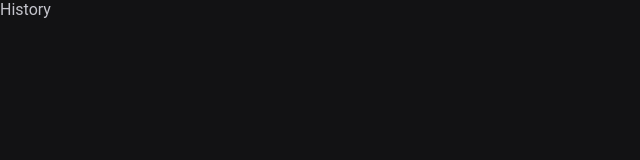
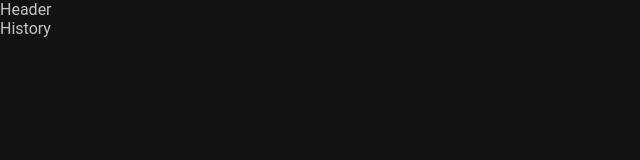
Before and after one commit to Newton-Duarte/ignite-timer, a React app: page /history in a window 1280 px wide. Shown: the top 160 px of the page, without its empty margins (0-640 px from the left). Built offline with nearby package versions, Linux system fonts and the light colour scheme; the HTML template or start-up script is replaced by a standard one.

Commit message:
feat: add default layout

```diff
--- a/src/Router.tsx
+++ b/src/Router.tsx
@@ -1,12 +1,15 @@
 import { Route, Routes } from 'react-router-dom'
 import { Home } from './pages/Home'
 import { History } from './pages/History'
+import { DefaultLayout } from './layouts/DefaultLayout'
 
 export function Router() {
   return (
     <Routes>
-      <Route path="/" element={<Home />} />
-      <Route path="/history" element={<History />} />
+      <Route path="/" element={<DefaultLayout />}>
+        <Route path="/" element={<Home />} />
+        <Route path="/history" element={<History />} />
+      </Route>
       <Route />
     </Routes>
   )
--- /dev/null
+++ b/src/layouts/DefaultLayout.tsx
@@ -0,0 +1,11 @@
+import { Outlet } from 'react-router-dom'
+import { Header } from '../components/Header'
+
+export function DefaultLayout() {
+  return (
+    <div>
+      <Header />
+      <Outlet />
+    </div>
+  )
+}
```
